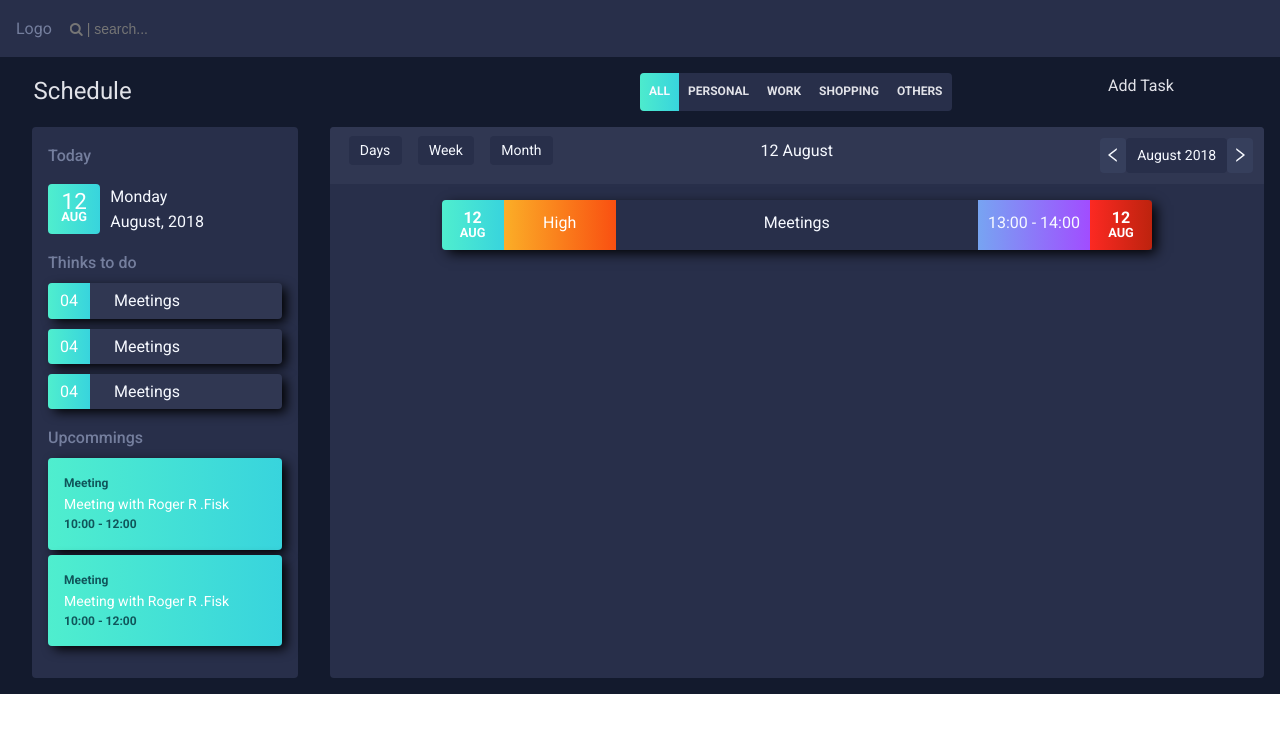
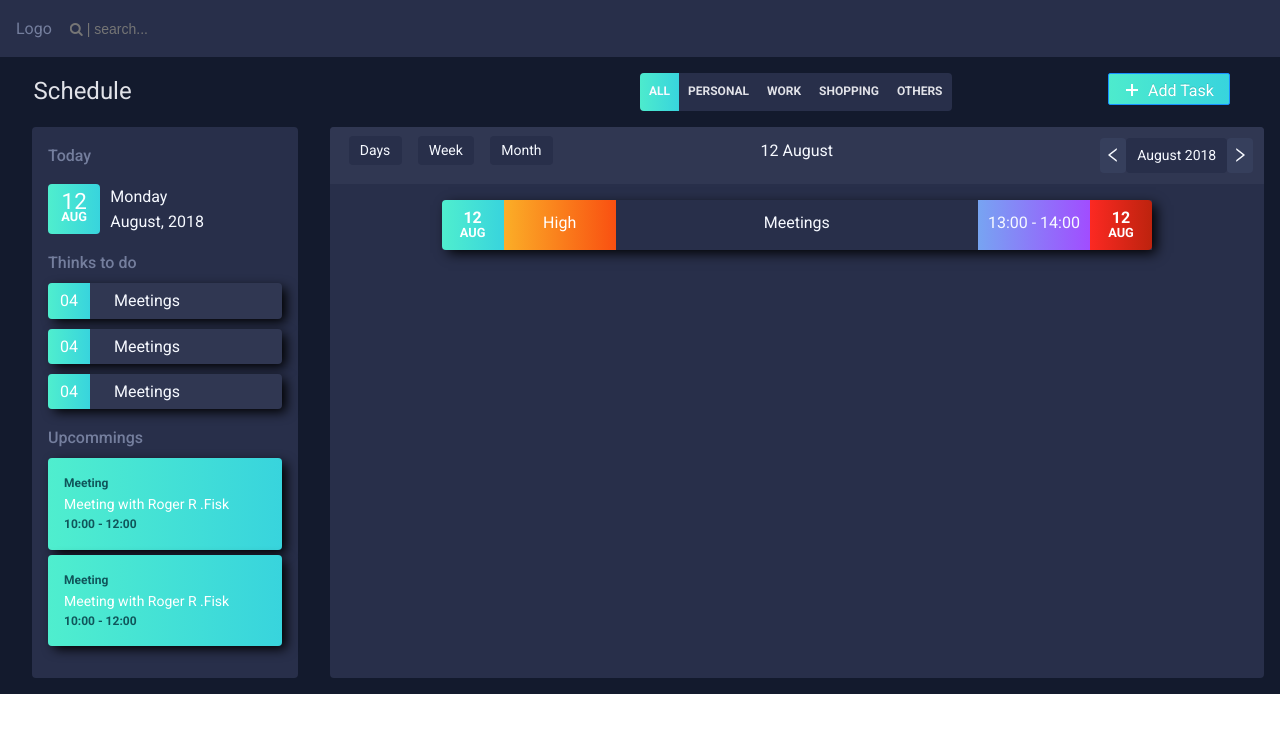
Before and after one commit to wildcod/hackerEarth_Hackathon, a React (Create React App) app in the folder webapp/: page / in a window 1280 px wide. Shown: the top 732 px of the page. Built offline with nearby package versions, Linux system fonts and the light colour scheme.

Commit message:
added eslint

```diff
--- a/webapp/src/components/sub-header/SubHeader.scss
+++ b/webapp/src/components/sub-header/SubHeader.scss
@@ -1,38 +1,41 @@
-.todo-sub-header{
+.todo-sub-header {
   display: grid;
-  grid-template-columns : repeat(8,12.5%);
-  grid-template-rows : 100%;
+  grid-template-columns: repeat(8, 12.5%);
+  grid-template-rows: 100%;
   width: 100%;
-  color: #E1E2E8;
-  > .title{
+  color: #e1e2e8;
+  > .title {
     grid-area: 1/1/1/1;
     padding-left: 1.1rem;
     font-size: 24px;
   }
-  > .tabs{
-    grid-area: 1/5/1/span 2;
-    background: #282F4A;
+  > .tabs {
+    grid-area: 1/5/1 / span 2;
+    background: #282f4a;
     border-radius: 4px;
     display: flex;
-   > div{
+    > div {
       text-transform: uppercase;
       font-weight: 600;
       padding: 9px;
       font-size: 12px;
       cursor: pointer;
     }
-   > div:first-child{
+    > div:first-child {
       border-radius: 4px 0 0 4px;
     }
-   > div:last-child{
+    > div:last-child {
       border-radius: 0 4px 4px 0;
     }
-   > .selected{
-     background: linear-gradient(to right, #4DEBCD, #38D4DD);
+    > .selected {
+      background: linear-gradient(to right, #4debcd, #38d4dd);
       color: #f8f9ff;
     }
   }
-  > .add-task{
-    grid-area: 1/8/1/span 1;
+  > .add-task {
+    grid-area: 1/8/1 / span 1;
+    > button {
+      background: linear-gradient(to right, #4debcd, #38d4dd);
     }
   }
+}
--- a/webapp/src/components/sub-header/SubHeader.tsx
+++ b/webapp/src/components/sub-header/SubHeader.tsx
@@ -1,21 +1,29 @@
-import React, {useState} from 'react';
-import './SubHeader.scss'
+import React, { useState } from 'react';
+import { PlusOutlined } from '@ant-design/icons';
+import { Button } from 'antd';
+import './SubHeader.scss';
 
-const tabs = ['All', 'Personal', 'Work', 'Shopping', 'Others']
+const tabs = ['All', 'Personal', 'Work', 'Shopping', 'Others'];
 
 const SubHeader = () => {
-    const [ isSelected, setIsSelected] = useState(0)
+  const [isSelected, setIsSelected] = useState(0);
   return (
     <div className="todo-sub-header">
       <div className="title">Schedule</div>
       <div className="tabs">
-                  {
-                      tabs.map((tab, index) => (
-                          <div className={isSelected === index? 'selected': ''} onClick={() => setIsSelected(index)}>{tab}</div>
-                      ))
-                  }
+        {tabs.map((tab, index) => (
+          <div
+            className={isSelected === index ? 'selected' : ''}
+            onClick={() => setIsSelected(index)}>
+            {tab}
           </div>
-              <div className="add-task">Add Task</div>
+        ))}
+      </div>
+      <div className="add-task">
+        <Button type="primary">
+          <PlusOutlined /> Add Task
+        </Button>
+      </div>
     </div>
   );
 };
```
Also changed, not shown: webapp/package.json (+24 -1 lines), webapp/.eslintrc.js (added), webapp/.prettierrc.js (added), 2 other files (tests, documents, lock files or other folders). Lines whose indentation alone changed are shown as unchanged.
